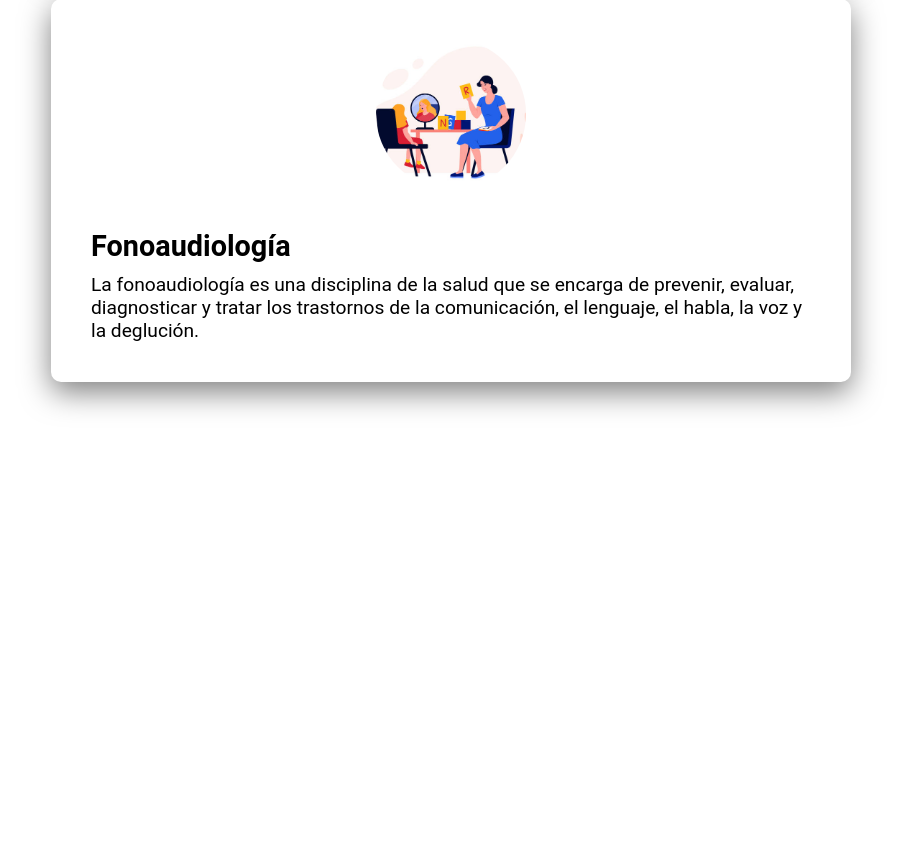
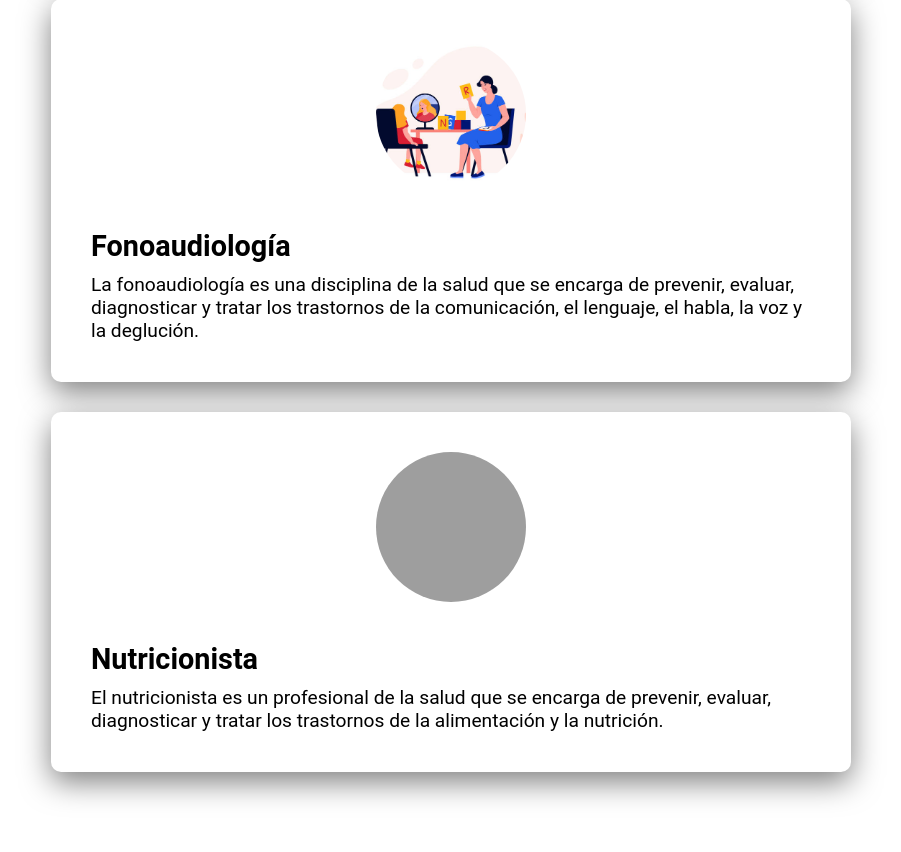
Before and after one commit to pacinimati/IntensamenteAdrogue, a Flask app: page /especialidades in a window 1280 px wide. Shown: the part 2206-3058 px from the top of the page, without its empty margins (189-1090 px from the left). Before the commit the page ends 2617 px from the top, so only its background shows below. Run offline with Flask 3, Linux system fonts and the light colour scheme; grey boxes are pictures that could not be loaded.

Commit message:
Update especialidades.html

```diff
--- a/app/templates/especialidades.html
+++ b/app/templates/especialidades.html
@@ -56,6 +56,14 @@
             </div>
         </div>
 
+        <div class="profesional">
+            <img src="{{ url_for('static', filename='media/nutricionista.jpg.') }}" alt="Profesional 1">
+            <div class="info">
+                <h2>Nutricionista</h2>
+                <p>El nutricionista es un profesional de la salud que se encarga de prevenir, evaluar, diagnosticar y tratar los trastornos de la alimentación y la nutrición. </p>
+            </div>
+        </div>
+
     </div>
 </section>
 {% endblock %}
```
